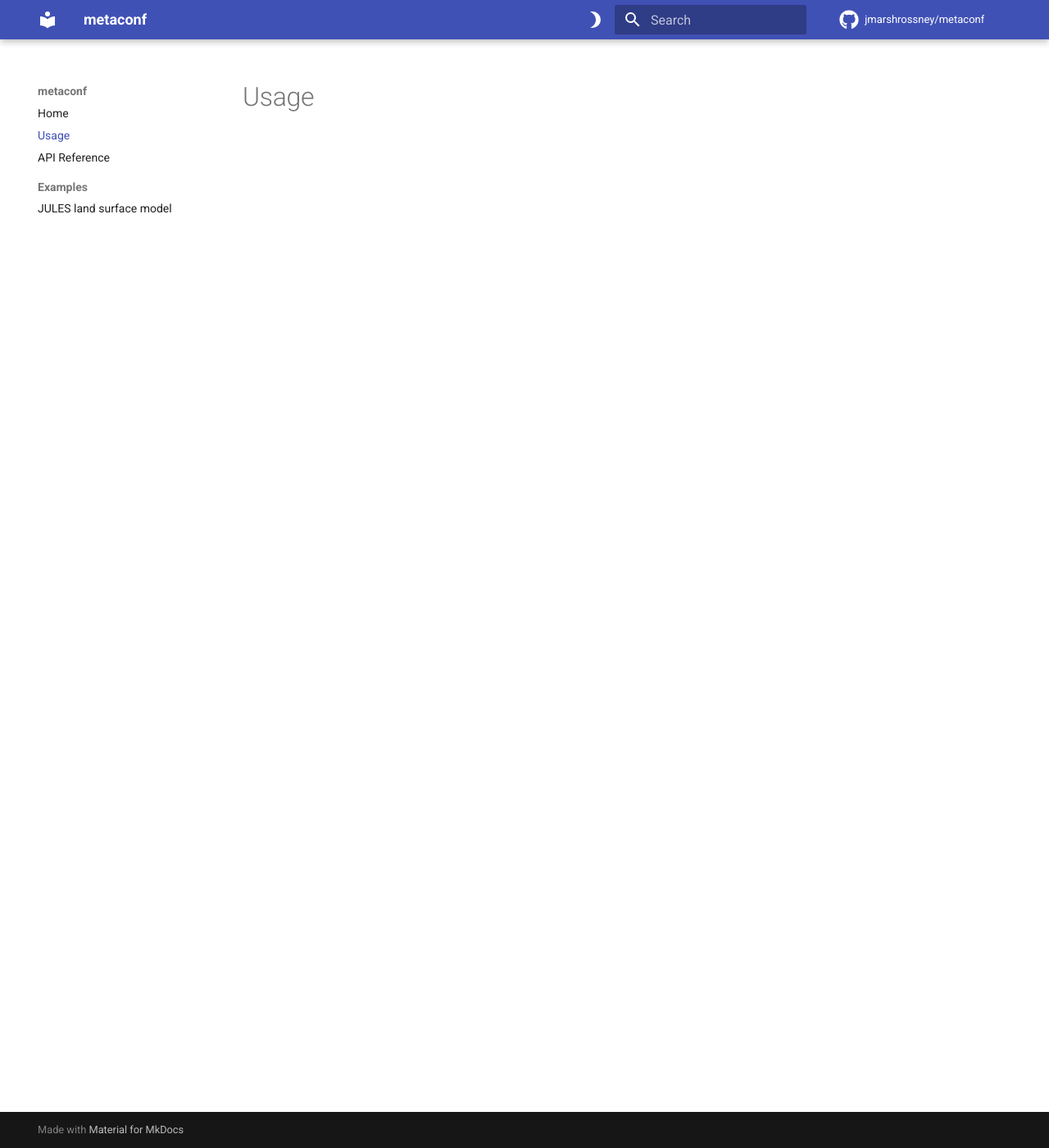
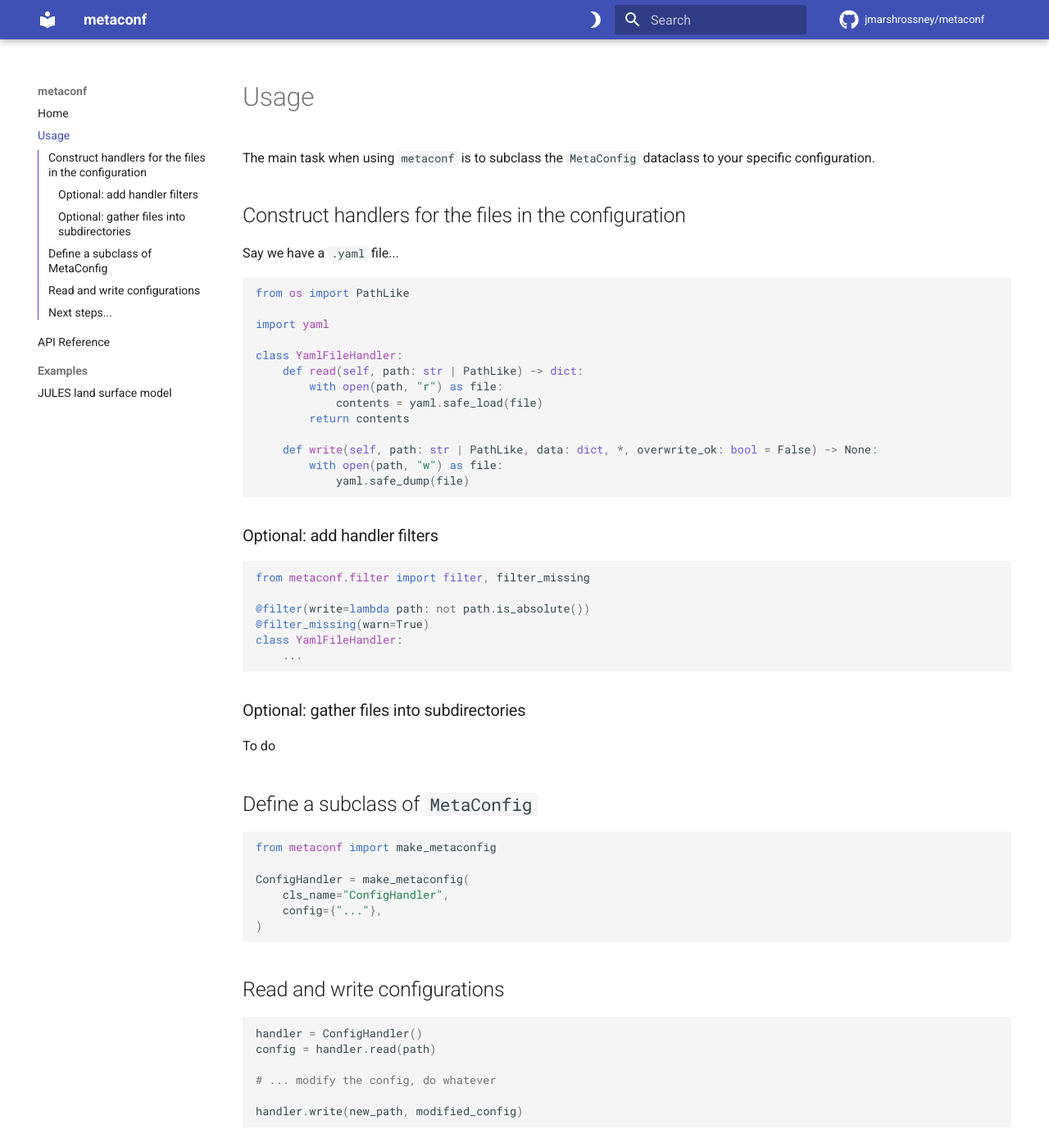
Before and after one commit to jmarshrossney/dcdir, an MkDocs documentation site: the page built from docs/usage.md, in a window 1280 px wide and 1400 px high. Shown: the whole window at 82% size. Built offline with MkDocs 1.6.1 and Material for MkDocs 9.7.7, drawn with Linux system fonts in a browser that asks for light colours; comment, search, counter and statistics services are not loaded; some of the changed text lies outside the part shown.

Commit message:
installation tab panel; sketch usage page

````diff
--- a/docs/usage.md
+++ b/docs/usage.md
@@ -1 +1,66 @@
 # Usage
+
+The main task when using `metaconf` is to subclass the `MetaConfig` dataclass to your specific configuration.
+
+## Construct handlers for the files in the configuration
+
+Say we have a `.yaml` file...
+
+```python
+from os import PathLike
+
+import yaml
+
+class YamlFileHandler:
+    def read(self, path: str | PathLike) -> dict:
+        with open(path, "r") as file:
+            contents = yaml.safe_load(file)
+        return contents
+
+    def write(self, path: str | PathLike, data: dict, *, overwrite_ok: bool = False) -> None:
+        with open(path, "w") as file:
+            yaml.safe_dump(file)
+```
+
+### Optional: add handler filters
+
+```python
+from metaconf.filter import filter, filter_missing
+
+@filter(write=lambda path: not path.is_absolute())
+@filter_missing(warn=True)
+class YamlFileHandler:
+    ...
+```
+
+### Optional: gather files into subdirectories
+
+To do
+
+## Define a subclass of `MetaConfig`
+
+```python
+from metaconf import make_metaconfig
+
+ConfigHandler = make_metaconfig(
+    cls_name="ConfigHandler",
+    config={"..."},
+)
+```
+
+## Read and write configurations
+
+```python
+handler = ConfigHandler()
+config = handler.read(path)
+
+# ... modify the config, do whatever
+
+handler.write(new_path, modified_config)
+```
+
+## Next steps...
+
+- Validation of configurations
+
+Take a look at the examples.
--- a/mkdocs.yml
+++ b/mkdocs.yml
@@ -37,6 +37,8 @@ markdown_extensions:
   - footnotes
   - pymdownx.details
   - pymdownx.caret  # Superscipt using ^x^
+  - pymdownx.tabbed:
+      alternate_style: true
   - pymdownx.tilde  # Subscript using ~x~
   - pymdownx.superfences
   - toc:
````
Also changed, not shown: docs/index.md (+18 -0 lines).
